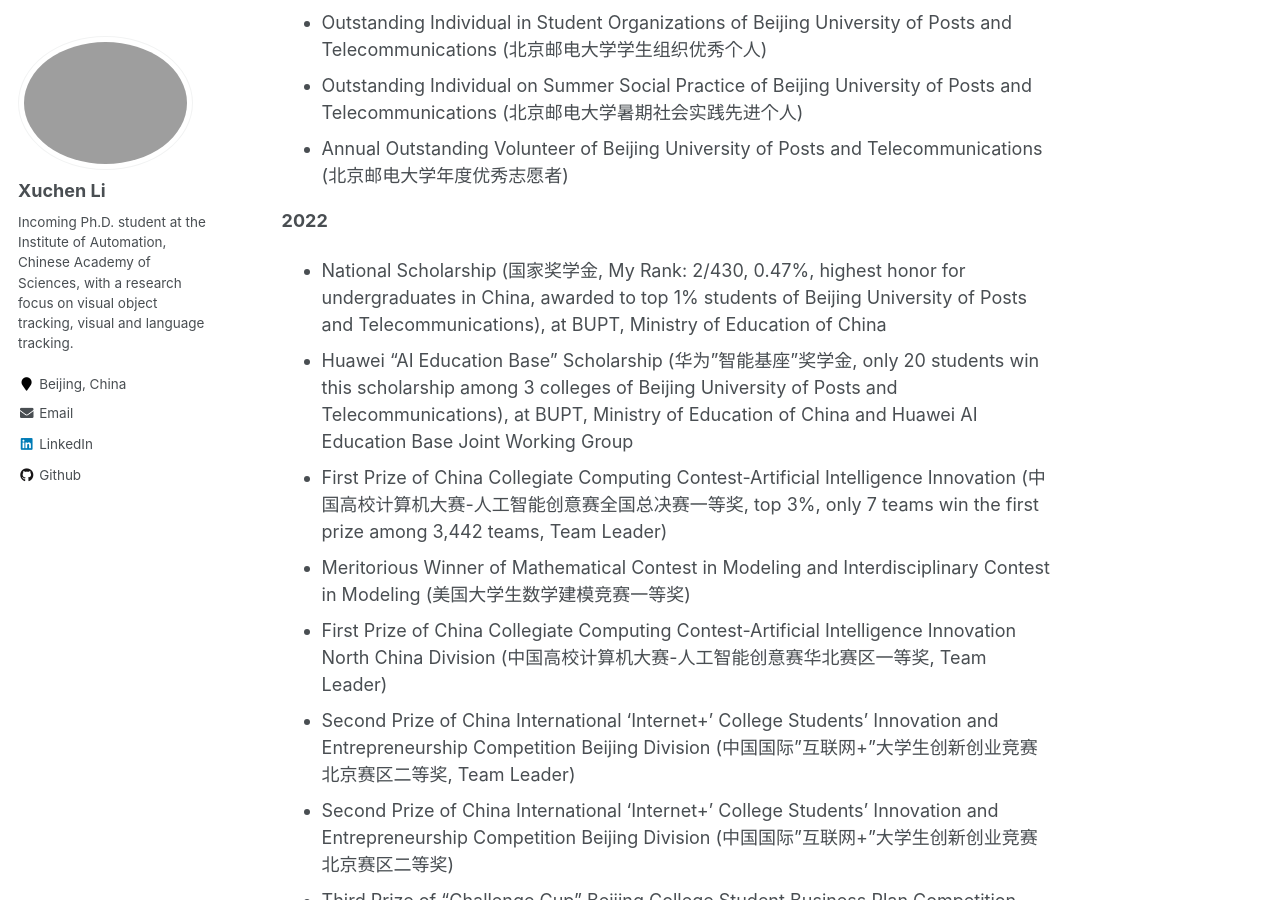
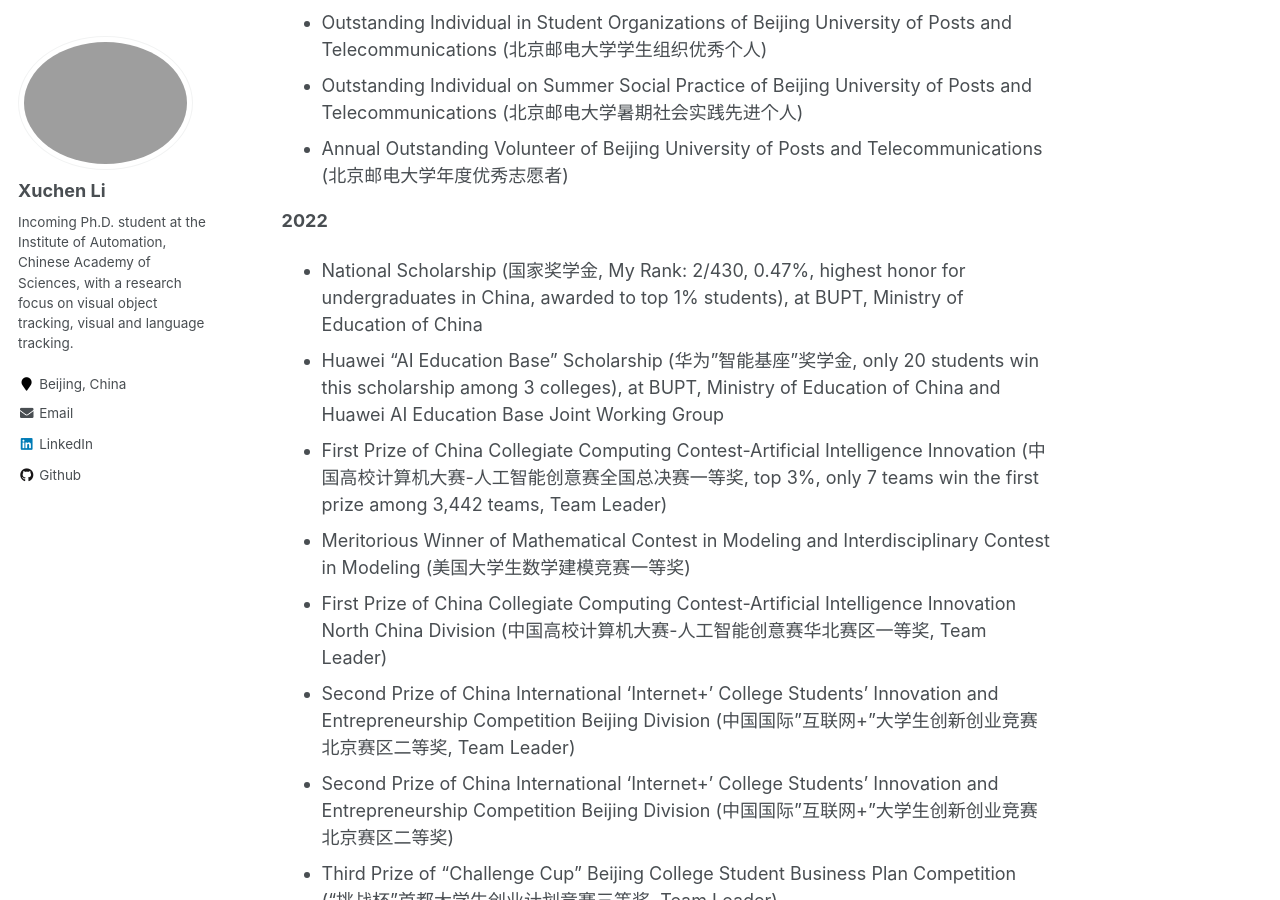
Before and after one commit to Xuchen-Li/Xuchen-Li.github.io, a Jekyll site: the page built from _pages/about.md, in a window 1280 px wide and 900 px high, scrolled down 2812 px. Built offline with Jekyll 4.4.1, drawn with Linux system fonts in a browser that asks for light colours; some of the changed text lies outside the part shown.

Commit message:
Update about.md

```diff
--- a/_pages/about.md
+++ b/_pages/about.md
@@ -59,7 +59,7 @@ Awards & Honors
 ======
 
 **2023**
-* National Scholarship (国家奖学金, My Rank: 1/455, 0.22%, highest honor for undergraduates in China, awarded to top 1% students of Beijing University of Posts and Telecommunications), at BUPT, Ministry of Education of China
+* National Scholarship (国家奖学金, My Rank: 1/455, 0.22%, highest honor for undergraduates in China, awarded to top 1% students), at BUPT, Ministry of Education of China
 * Third Prize of Huawei Information and Communication Technology Competition Nationwide Final (华为ICT大赛全国总决赛三等奖, Team Leader)
 * Third Prize of China Robotics and Artificial Intelligence Competition (中国机器人及人工智能大赛全国总决赛三等奖)
 * National College Students' Innovation and Entrepreneurship Training Program (国家级大学生创新创业训练计划项目, Team Leader)
@@ -74,8 +74,8 @@ Awards & Honors
 * Annual Outstanding Volunteer of Beijing University of Posts and Telecommunications (北京邮电大学年度优秀志愿者)
 
 **2022**
-* National Scholarship (国家奖学金, My Rank: 2/430, 0.47%, highest honor for undergraduates in China, awarded to top 1% students of Beijing University of Posts and Telecommunications), at BUPT, Ministry of Education of China
-* Huawei "AI Education Base" Scholarship (华为"智能基座"奖学金, only 20 students win this scholarship among 3 colleges of Beijing University of Posts and Telecommunications), at BUPT, Ministry of Education of China and Huawei AI Education Base Joint Working Group
+* National Scholarship (国家奖学金, My Rank: 2/430, 0.47%, highest honor for undergraduates in China, awarded to top 1% students), at BUPT, Ministry of Education of China
+* Huawei "AI Education Base" Scholarship (华为"智能基座"奖学金, only 20 students win this scholarship among 3 colleges), at BUPT, Ministry of Education of China and Huawei AI Education Base Joint Working Group
 * First Prize of China Collegiate Computing Contest-Artificial Intelligence Innovation (中国高校计算机大赛-人工智能创意赛全国总决赛一等奖, top 3%, only 7 teams win the first prize among 3,442 teams, Team Leader)
 * Meritorious Winner of Mathematical Contest in Modeling and Interdisciplinary Contest in Modeling (美国大学生数学建模竞赛一等奖)
 * First Prize of China Collegiate Computing Contest-Artificial Intelligence Innovation North China Division (中国高校计算机大赛-人工智能创意赛华北赛区一等奖, Team Leader)
```
